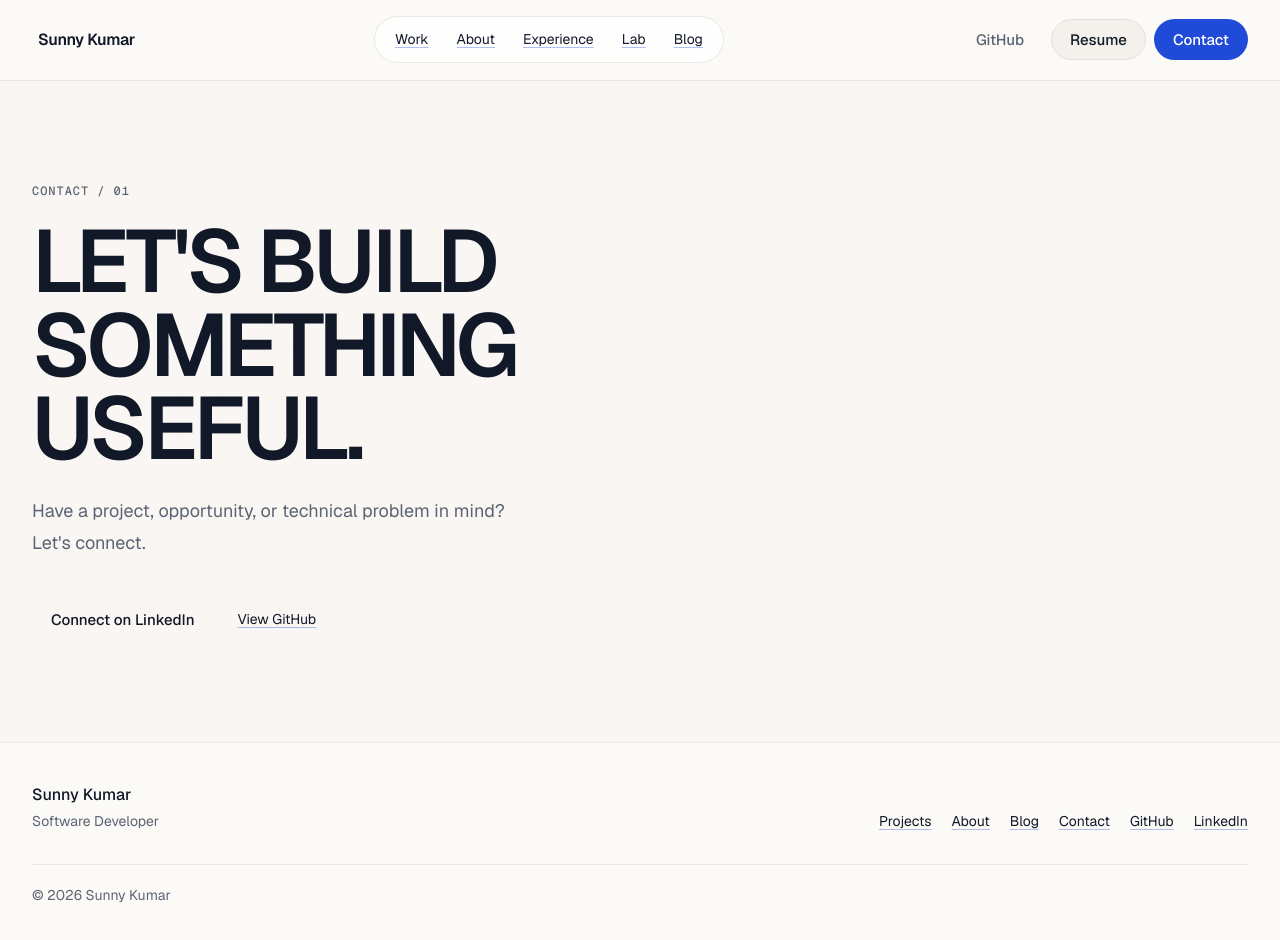
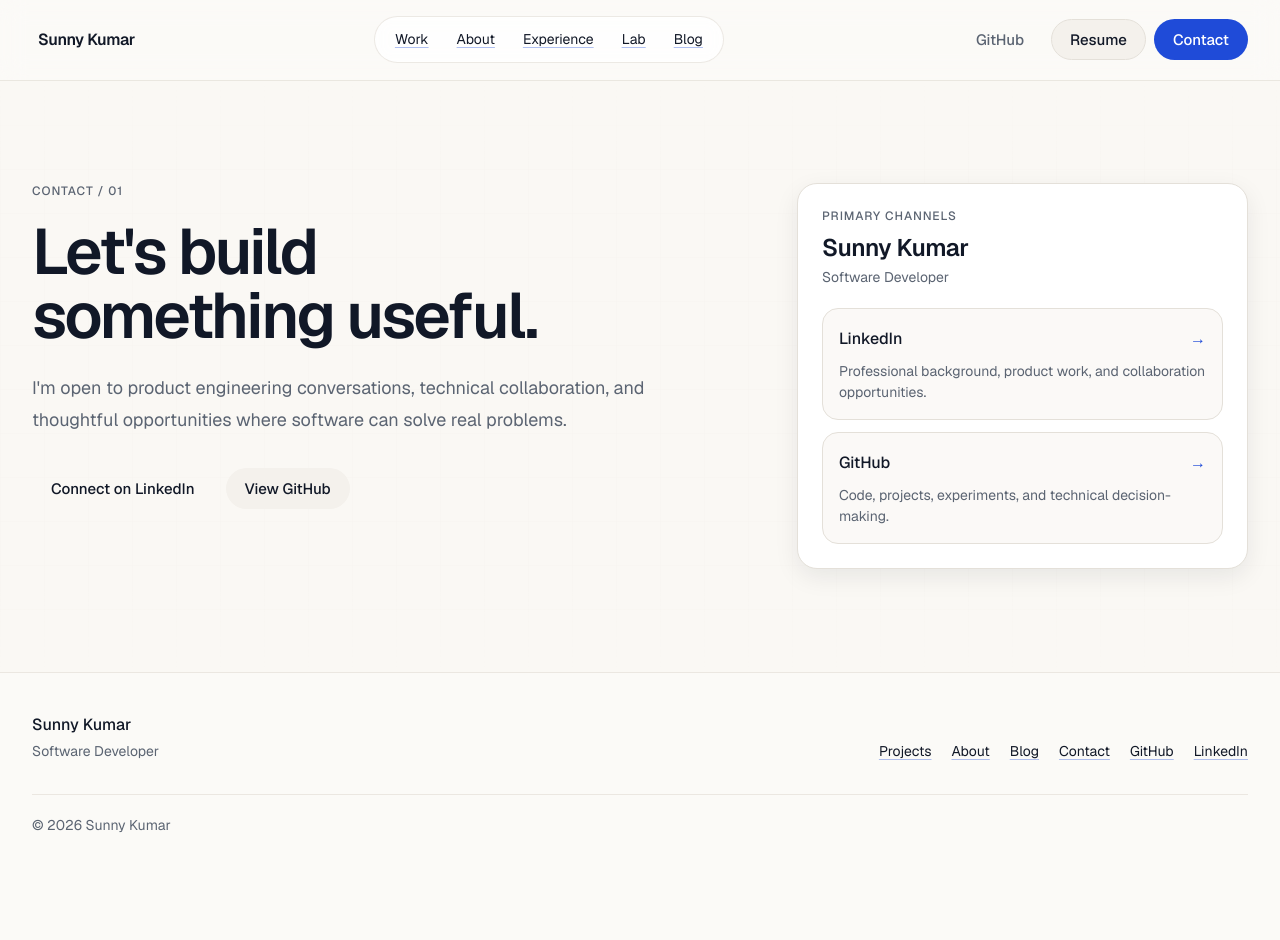
Before and after one commit to sunnythakur823/sunny-portfolio, a Next.js app: page /contact in a window 1280 px wide. Shown: the top 940 px of the page. After the commit the page ends 876 px from the top, so only its background shows below. Built offline with nearby package versions, Linux system fonts and the light colour scheme.

Commit message:
Upgrade contact section

```diff
--- a/src/app/contact/page.tsx
+++ b/src/app/contact/page.tsx
@@ -1,5 +1,26 @@
+import type { Metadata } from "next";
+
 import { ContactSection } from "@/components/contact";
 
+export const metadata: Metadata = {
+  title: "Contact",
+  description: "Connect with Sunny Kumar for product engineering, software collaboration, and technical opportunities.",
+  openGraph: {
+    title: "Contact | Sunny Kumar",
+    description: "Connect with Sunny Kumar for product engineering, software collaboration, and technical opportunities.",
+    type: "website",
+  },
+  twitter: {
+    card: "summary_large_image",
+    title: "Contact | Sunny Kumar",
+    description: "Connect with Sunny Kumar for product engineering, software collaboration, and technical opportunities.",
+  },
+};
+
 export default function ContactPage() {
-  return <main><ContactSection /></main>;
+  return (
+    <main>
+      <ContactSection />
+    </main>
+  );
 }
--- a/src/components/contact/ContactCTA.tsx
+++ b/src/components/contact/ContactCTA.tsx
@@ -9,14 +9,14 @@ type ContactCTAProps = Readonly<{
 
 export function ContactCTA({ email, linkedin, github, className }: ContactCTAProps) {
   return (
-    <div className={cn("flex flex-col sm:flex-row sm:items-center sm:gap-3", className)}>
+    <div className={cn("flex flex-col gap-3 sm:flex-row sm:flex-wrap sm:items-center", className)}>
       {email ? (
         <a
           href={`mailto:${email}`}
-          className="button-base"
+          className="button-base bg-primary text-white"
           aria-label={`Email ${email}`}
         >
-          Email Me
+          Email me
         </a>
       ) : null}
 
@@ -24,7 +24,7 @@ export function ContactCTA({ email, linkedin, github, className }: ContactCTAPro
         href={linkedin}
         target="_blank"
         rel="noopener noreferrer"
-        className="button-base !bg-transparent !text-foreground border border-border"
+        className="button-base border border-border bg-transparent text-foreground"
         aria-label="Connect on LinkedIn (opens in a new tab)"
       >
         Connect on LinkedIn
@@ -35,7 +35,7 @@ export function ContactCTA({ email, linkedin, github, className }: ContactCTAPro
           href={github}
           target="_blank"
           rel="noopener noreferrer"
-          className="link-base mt-3 sm:mt-0 sm:ml-3 text-small"
+          className="button-base border border-border bg-secondary text-foreground"
           aria-label="View GitHub profile (opens in a new tab)"
         >
           View GitHub
--- a/src/components/contact/ContactSection.tsx
+++ b/src/components/contact/ContactSection.tsx
@@ -1,20 +1,86 @@
-import { Container, Section } from "@/components/ui";
+import { Card, Container, Heading, Section, TextLink } from "@/components/ui";
+import { contactData } from "@/data/contact";
+
 import { ContactCTA } from "./ContactCTA";
-import { contactData } from "@/data/contact";
+
+const socialLinks = [
+  {
+    label: "LinkedIn",
+    href: contactData.linkedin,
+    description: "Professional background, product work, and collaboration opportunities.",
+  },
+  {
+    label: "GitHub",
+    href: contactData.github,
+    description: "Code, projects, experiments, and technical decision-making.",
+  },
+].filter((link) => Boolean(link.href));
 
 export function ContactSection() {
   return (
-    <Section id="contact" className="relative overflow-hidden border-t border-border/70 bg-secondary/40">
+    <Section id="contact" className="relative overflow-hidden border-t border-border/70 bg-secondary/30">
       <div className="hero-grid-overlay pointer-events-none absolute inset-0 -z-10 opacity-40" aria-hidden="true" />
-      <Container>
-        <div className="max-w-4xl">
-          <p className="font-mono text-caption font-medium tracking-[0.24em] text-muted-foreground">CONTACT / 01</p>
-          <h2 className="mt-5 max-w-[12ch] text-display text-balance">LET&apos;S BUILD SOMETHING USEFUL.</h2>
-          <p className="mt-6 max-w-xl text-lg leading-8 text-muted-foreground text-pretty">Have a project, opportunity, or technical problem in mind? Let&apos;s connect.</p>
-          {contactData.availability ? <div className="mt-8 border-l-2 border-primary pl-4"><p className="text-caption font-medium text-primary">{contactData.availability.label}</p>{contactData.availability.description ? <p className="mt-2 text-small text-muted-foreground">{contactData.availability.description}</p> : null}</div> : null}
-          <div className="mt-10">
-            <ContactCTA email={contactData.email} linkedin={contactData.linkedin} github={contactData.github} />
+      <Container className="relative">
+        <div className="grid gap-8 lg:grid-cols-[minmax(0,1.3fr)_minmax(0,0.8fr)] lg:items-start">
+          <div className="max-w-2xl">
+            <p className="text-caption font-medium tracking-[0.24em] text-muted-foreground">CONTACT / 01</p>
+            <Heading level={1} className="mt-5 max-w-[12ch] text-display text-balance">
+              Let&apos;s build something useful.
+            </Heading>
+            <p className="mt-6 text-lg leading-8 text-muted-foreground text-pretty">
+              I&apos;m open to product engineering conversations, technical collaboration, and thoughtful opportunities where software can solve real problems.
+            </p>
+
+            {contactData.availability ? (
+              <div className="mt-8 border-l-2 border-primary pl-4">
+                <p className="text-caption font-medium text-primary">{contactData.availability.label}</p>
+                {contactData.availability.description ? (
+                  <p className="mt-2 text-small text-muted-foreground">{contactData.availability.description}</p>
+                ) : null}
+              </div>
+            ) : null}
+
+            <div className="mt-8">
+              <ContactCTA email={contactData.email} linkedin={contactData.linkedin} github={contactData.github} />
+            </div>
           </div>
+
+          <Card className="p-5 sm:p-6" elevated>
+            <div className="space-y-5">
+              <div>
+                <p className="text-caption font-medium tracking-[0.2em] text-muted-foreground">Primary channels</p>
+                <p className="mt-2 text-h3 text-foreground">{contactData.name}</p>
+                <p className="mt-1 text-small text-muted-foreground">{contactData.role}</p>
+              </div>
+
+              <div className="space-y-3">
+                {socialLinks.map((link) => (
+                  <a
+                    key={link.label}
+                    href={link.href}
+                    target="_blank"
+                    rel="noopener noreferrer"
+                    className="group block rounded-2xl border border-border bg-secondary/40 p-4 transition-colors hover:border-primary/40 hover:bg-secondary/80 focus-visible:outline-none focus-visible:ring-2 focus-visible:ring-primary focus-visible:ring-offset-2 focus-visible:ring-offset-background"
+                    aria-label={`${link.label} profile (opens in a new tab)`}
+                  >
+                    <div className="flex items-center justify-between gap-3">
+                      <span className="text-body font-medium text-foreground">{link.label}</span>
+                      <span aria-hidden="true" className="text-primary transition-transform group-hover:translate-x-0.5">→</span>
+                    </div>
+                    <p className="mt-2 text-small leading-6 text-muted-foreground">{link.description}</p>
+                  </a>
+                ))}
+              </div>
+
+              {contactData.email ? (
+                <div className="border-t border-border/70 pt-4">
+                  <TextLink href={`mailto:${contactData.email}`} className="text-small">
+                    {contactData.email}
+                  </TextLink>
+                </div>
+              ) : null}
+            </div>
+          </Card>
         </div>
       </Container>
     </Section>
```
